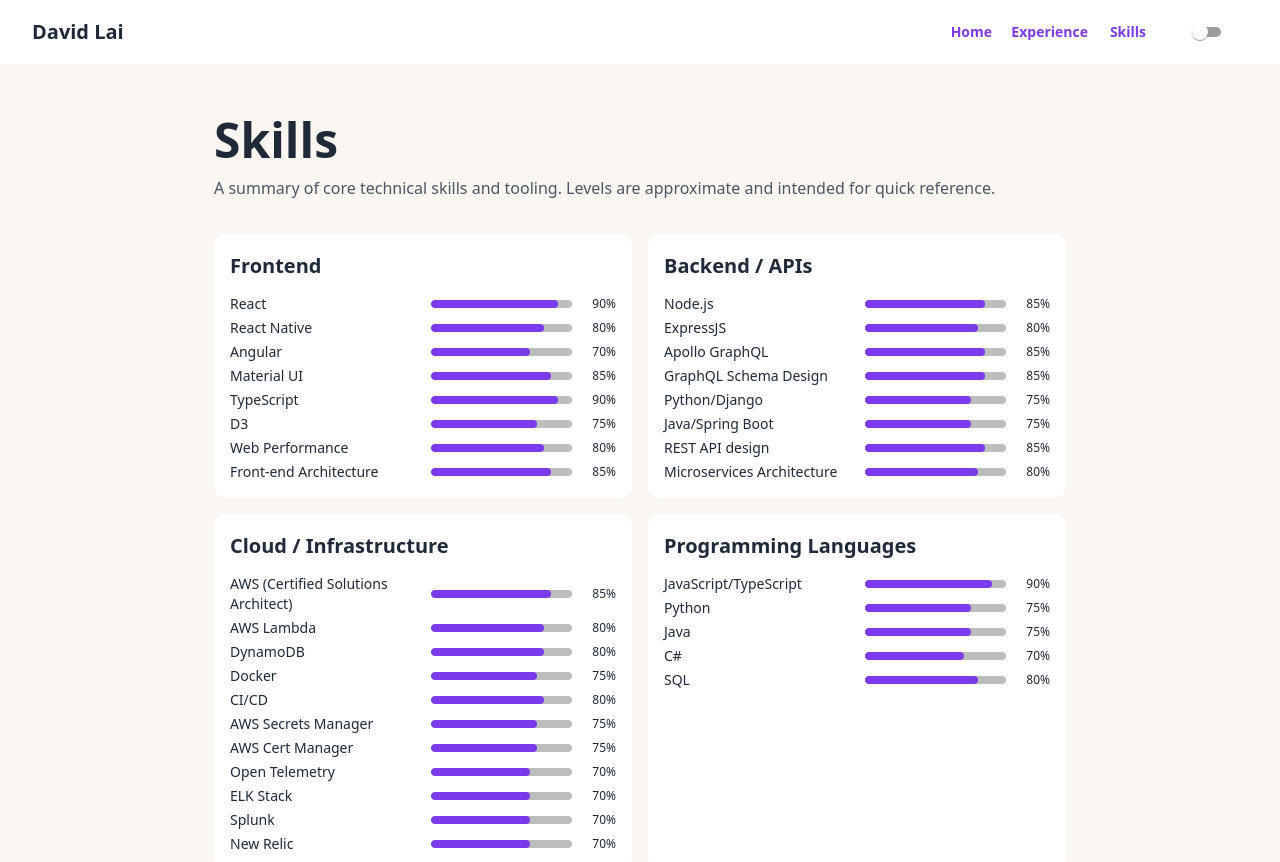
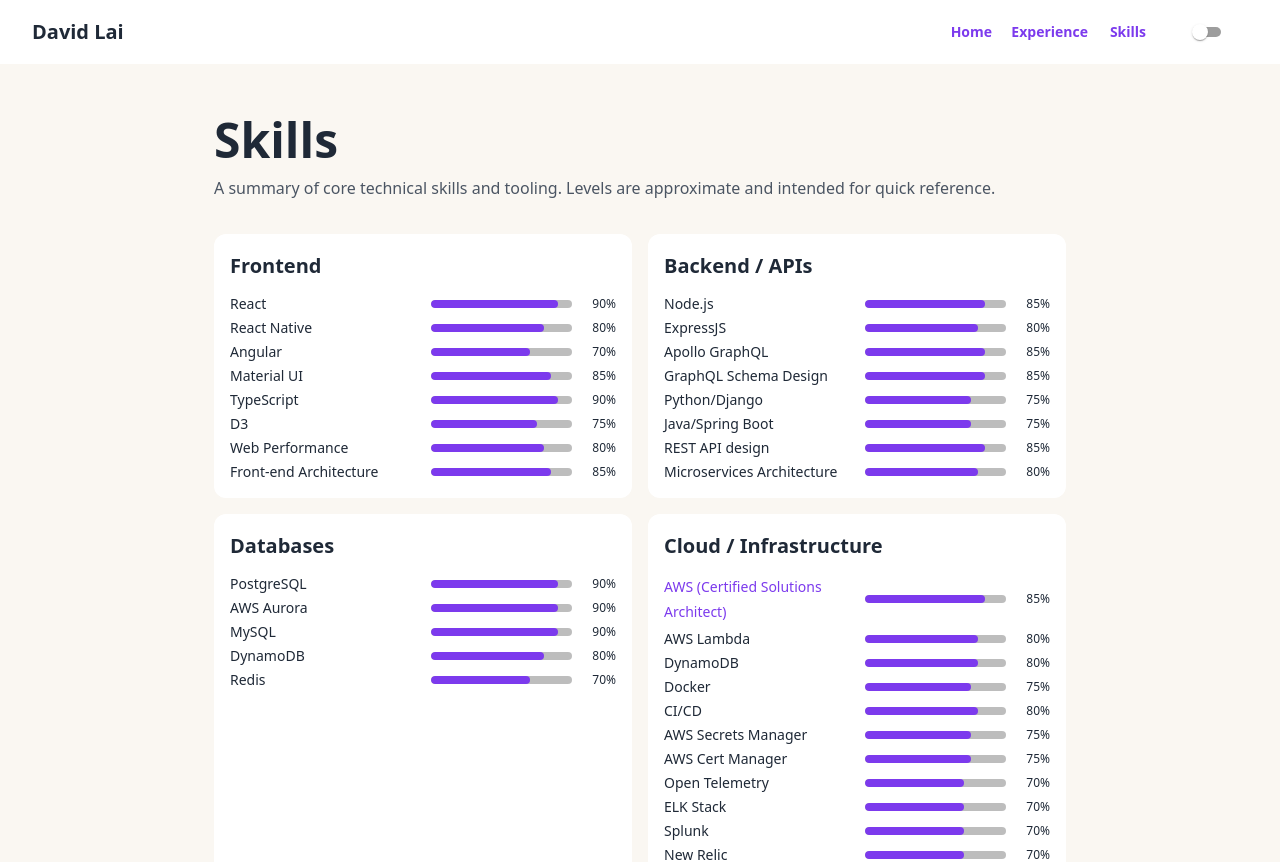
Before and after one commit to dlai0001/portfolio, a React (Vite) app: page /portfolio/skills in a window 1280 px wide. Shown: the top 862 px of the page. Built offline with nearby package versions, Linux system fonts and the light colour scheme; some icons are missing.

Commit message:
add skills link

```diff
--- a/public/404.html
+++ b/public/404.html
@@ -5,11 +5,11 @@
     <title>Redirecting…</title>
 
     <!-- Immediate redirect -->
-    <meta http-equiv="refresh" content="0; url=./index.html" />
+    <meta http-equiv="refresh" content="0; url=./" />
 
     <!-- Fallback for JS-enabled browsers -->
     <script>
-      window.location.replace("./index.html");
+      window.location.replace("./");
     </script>
 
     <!-- Optional: prevent indexing of this page -->
--- a/src/pages/Skills.tsx
+++ b/src/pages/Skills.tsx
@@ -3,12 +3,14 @@ import Container from '@mui/material/Container';
 import Paper from '@mui/material/Paper';
 import Typography from '@mui/material/Typography';
 import Stack from '@mui/material/Stack';
+import Link from '@mui/material/Link';
 import { useTheme } from '@mui/material/styles';
 import React from 'react';
 
 type Skill = {
     name: string;
     level?: number; // 0-100, optional
+    link?: string; // optional link to more info
 };
 
 const SKILLS: Record<string, Skill[]> = {
@@ -31,9 +33,17 @@ const SKILLS: Record<string, Skill[]> = {
         { name: "Java/Spring Boot", level: 75 },
         { name: "REST API design", level: 85 },
         { name: "Microservices Architecture", level: 80 },
+
+    ],
+    "Databases": [
+        { name: "PostgreSQL", level: 90 },
+        { name: "AWS Aurora", level: 90 },
+        { name: "MySQL", level: 90 },
+        { name: "DynamoDB", level: 80 },
+        { name: "Redis", level: 70 },
     ],
     "Cloud / Infrastructure": [
-        { name: "AWS (Certified Solutions Architect)", level: 85 },
+        { name: "AWS (Certified Solutions Architect)", level: 85, link: 'https://www.credly.com/badges/1741d3ee-5735-4d77-885d-6f9f15863fa1/linked_in_profile' },
         { name: "AWS Lambda", level: 80 },
         { name: "DynamoDB", level: 80 },
         { name: "Docker", level: 75 },
@@ -73,9 +83,23 @@ const SkillBadge: React.FC<{ skill: Skill }> = ({ skill }) => {
     const pct = Math.max(0, Math.min(100, skill.level ?? 0));
     return (
         <Stack direction="row" alignItems="center" justifyContent="space-between" spacing={1} sx={{ mt: 0.5 }}>
-            <Typography variant="body2" sx={{ minWidth: 120, flexBasis: "50%", }}>
-                {skill.name}
-            </Typography>
+            {skill.link ? (
+                <Link
+                    href={skill.link}
+                    target="_blank"
+                    rel="noopener noreferrer"
+                    underline="hover"
+                    sx={{ minWidth: 120, flexBasis: "50%", display: 'inline' }}
+                >
+                    <Typography variant="body2" component="span">
+                        {skill.name}
+                    </Typography>
+                </Link>
+            ) : (
+                <Typography variant="body2" sx={{ minWidth: 120, flexBasis: "50%", }}>
+                    {skill.name}
+                </Typography>
+            )}
             <Stack direction="row" alignItems="center" spacing={1} sx={{ flex: 1, ml: 1.5 }}>
                 <Box
                     aria-hidden
```
